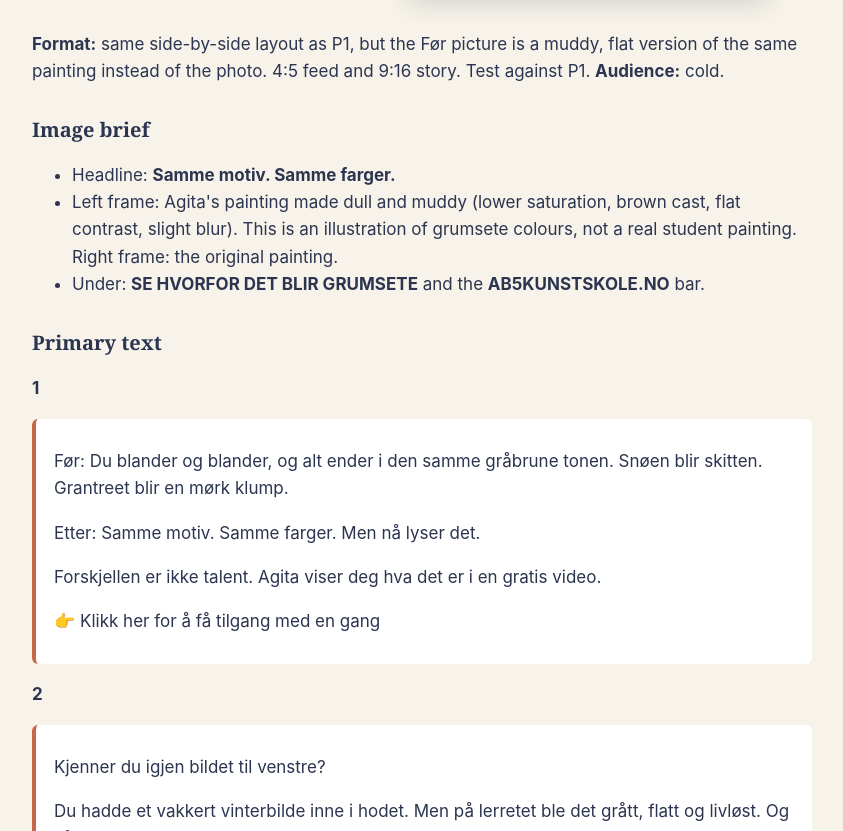
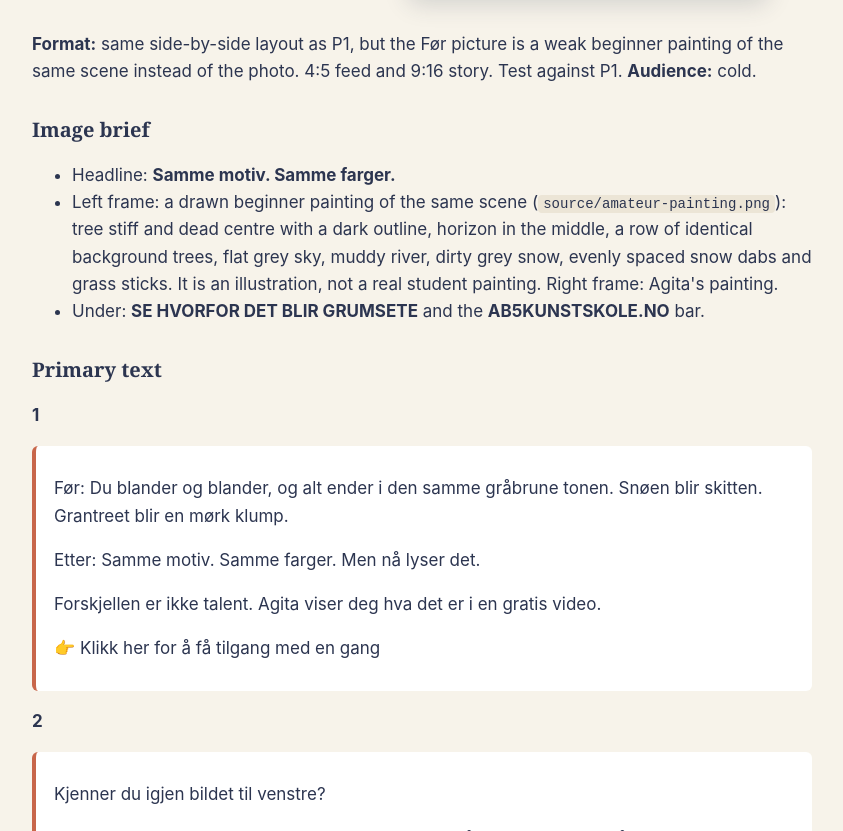
Before and after one commit to haphuongharley-wq/agita-ads-review, a plain HTML site: page index.html in a window 1280 px wide. Shown: the part 10227-11058 px from the top of the page, without its empty margins (218-1061 px from the left). Drawn offline with Linux system fonts and the light colour scheme.

Commit message:
feat: new beginner painting in P1b

```diff
--- a/index.html
+++ b/index.html
@@ -342,12 +342,12 @@ hr{display:none}
 <h2 id="p1b">P1b: Før/Etter split, muddy painting</h2>
 <div class="gallery"><a href="images/p1b-grumsete-feed.jpg" target="_blank"><img class="ad" src="images/p1b-grumsete-feed.jpg" alt="P1b feed"></a><a href="images/p1b-grumsete-story.jpg" target="_blank"><img class="ad" src="images/p1b-grumsete-story.jpg" alt="P1b story"></a></div>
 
-<p><strong>Format:</strong> same side-by-side layout as P1, but the Før picture is a muddy, flat version of the same painting instead of the photo. 4:5 feed and 9:16 story. Test against P1.
+<p><strong>Format:</strong> same side-by-side layout as P1, but the Før picture is a weak beginner painting of the same scene instead of the photo. 4:5 feed and 9:16 story. Test against P1.
 <strong>Audience:</strong> cold.</p>
 <h3>Image brief</h3>
 <ul>
 <li>Headline: <strong>Samme motiv. Samme farger.</strong></li>
-<li>Left frame: Agita's painting made dull and muddy (lower saturation, brown cast, flat contrast, slight blur). This is an illustration of grumsete colours, not a real student painting. Right frame: the original painting.</li>
+<li>Left frame: a drawn beginner painting of the same scene (<code>source/amateur-painting.png</code>): tree stiff and dead centre with a dark outline, horizon in the middle, a row of identical background trees, flat grey sky, muddy river, dirty grey snow, evenly spaced snow dabs and grass sticks. It is an illustration, not a real student painting. Right frame: Agita's painting.</li>
 <li>Under: <strong>SE HVORFOR DET BLIR GRUMSETE</strong> and the <strong>AB5KUNSTSKOLE.NO</strong> bar.</li>
 </ul>
 <h3>Primary text</h3>
```
Also changed, not shown: images/p1b-grumsete-feed.jpg, images/p1b-grumsete-story.jpg.
